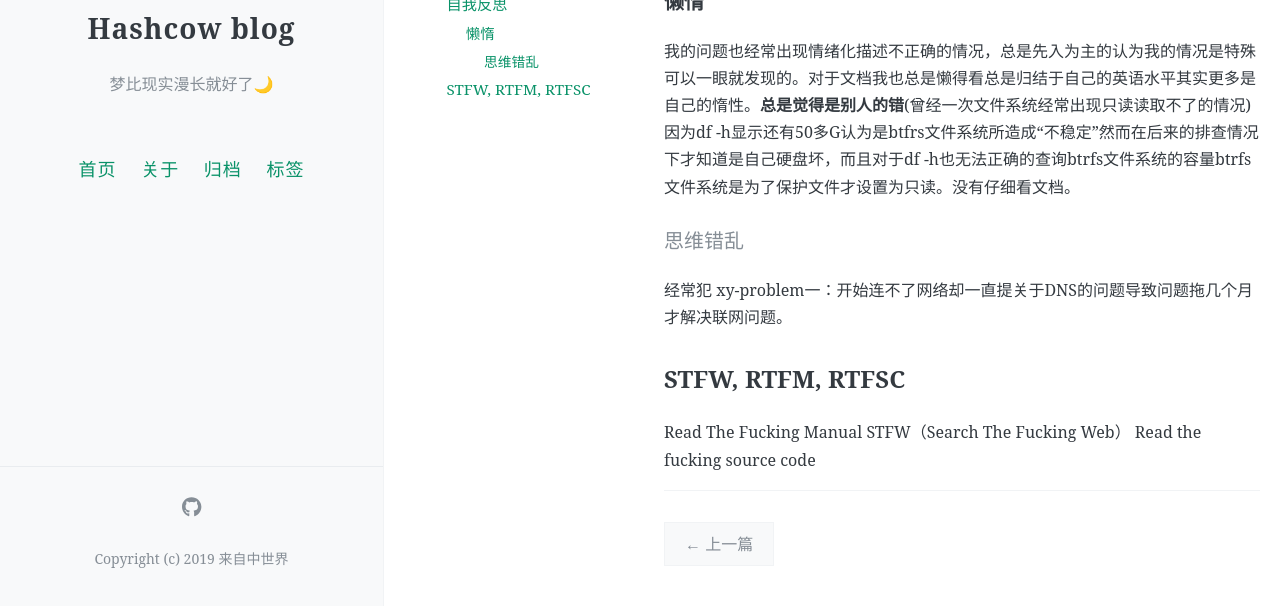
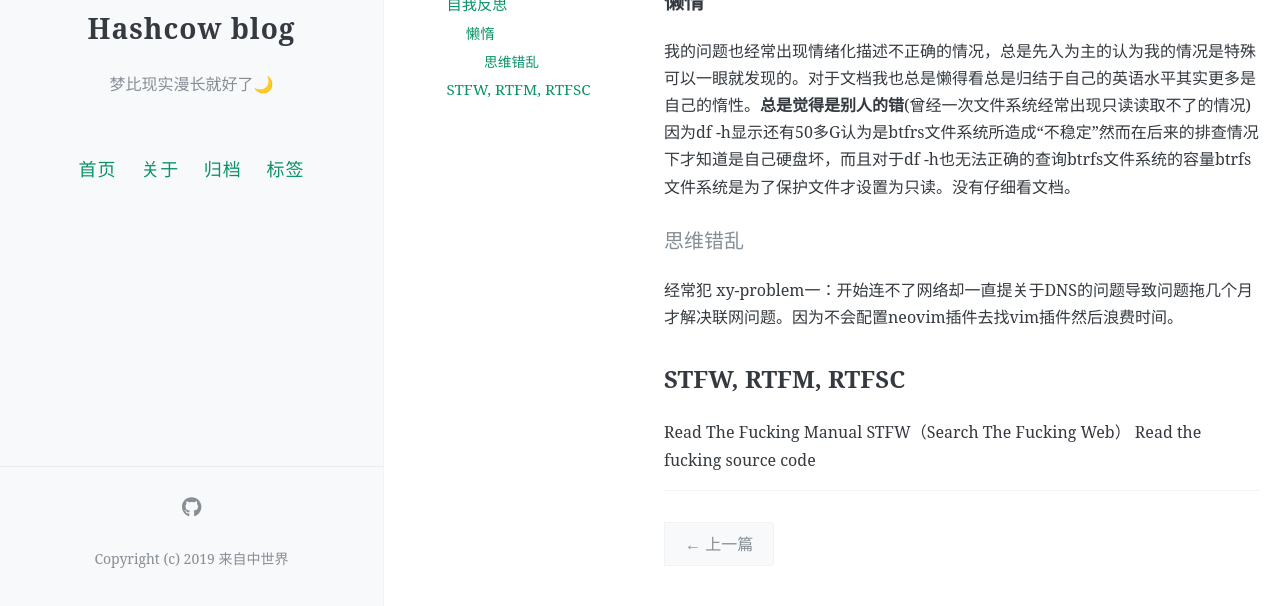
Before and after one commit to hashcowuwu/blog, a Jekyll site: the page built from _posts/2024-05-30-HowToAskQuestionsTheSmartWay-note.md, in a window 1280 px wide and 900 px high, scrolled down 944 px, cut to the strip 294-900 px from the top of the window. Built offline with Jekyll 4.4.1, drawn with Linux system fonts in a browser that asks for light colours; comment, search, counter and statistics services are not loaded.

Commit message:
change note

```diff
--- a/_posts/2024-05-30-HowToAskQuestionsTheSmartWay-note.md
+++ b/_posts/2024-05-30-HowToAskQuestionsTheSmartWay-note.md
@@ -43,7 +43,7 @@ toc: true
 
 #### 思维错乱
 
-经常犯 xy-problem一：开始连不了网络却一直提关于DNS的问题导致问题拖几个月才解决联网问题。
+经常犯 xy-problem一：开始连不了网络却一直提关于DNS的问题导致问题拖几个月才解决联网问题。因为不会配置neovim插件去找vim插件然后浪费时间。
 
 
 ## STFW, RTFM, RTFSC
```
